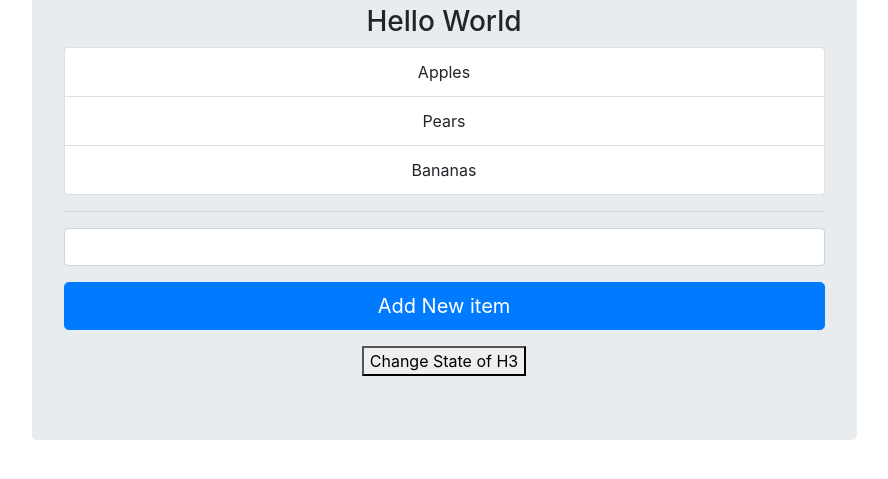
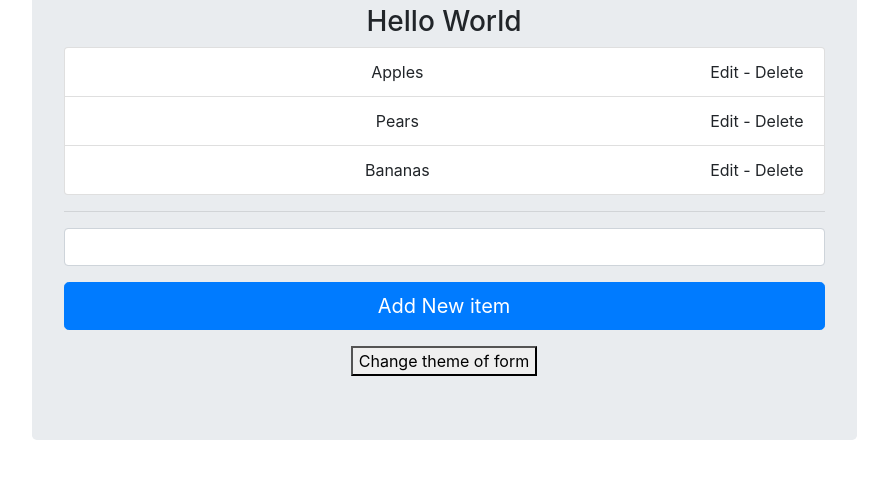
Before and after one commit to 18WDWU02/react-shopping-list, a React app: page / in a window 1280 px wide. Shown: the part 231-710 px from the top of the page, without its empty margins (196-1084 px from the left). Built offline with nearby package versions, Linux system fonts and the light colour scheme.

Commit message:
added edit and delete buttons

```diff
--- a/src/index.css
+++ b/src/index.css
@@ -14,3 +14,7 @@ body{
 .jumboDark ul li{
     color: #2c3e50;
 }
+
+.controls{
+    float: right;
+}
--- a/src/index.js
+++ b/src/index.js
@@ -3,12 +3,6 @@ import ReactDOM from 'react-dom';
 import './index.css';
 // importing the component from ./from.js
 import Form from './form';
-
-import { library } from '@fortawesome/fontawesome-svg-core'
-import { FontAwesomeIcon } from '@fortawesome/react-fontawesome'
-import { faStroopwafel } from '@fortawesome/free-solid-svg-icons'
-
-library.add(faStroopwafel)
 
 class App extends Component {
 
@@ -52,7 +46,7 @@ class App extends Component {
 
                 {/* Calling the Form component which is in ./form.js */}
                 <Form addNew={this.addNewItemtoList}/>
-                <button onClick={this.changeText} >Change State of H3</button>
+                <button onClick={this.changeText} >Change theme of form</button>
               </div>
             </div>
         )
@@ -99,16 +93,20 @@ class ShoppingList extends Component{
                 <ul className="list-group">
                     {
                         this.props.list.map(product => {
-                            return <li key={product.id} product={product} className="list-group-item">{product.item}</li>
+                            return <li key={product.id} product={product} className="list-group-item">{product.item}   <span className="controls"><span className="edit" onClick={this.edit}>Edit</span> - <span className="delete" onClick={this.delete}>Delete</span></span></li>
                         })
                     }
-
-
-
-
                 </ul>
             </div>
         )
+    }
+
+    edit(){
+        console.log("editing");
+    }
+
+    delete(){
+        console.log("deleteing");
     }
 }
 
```
